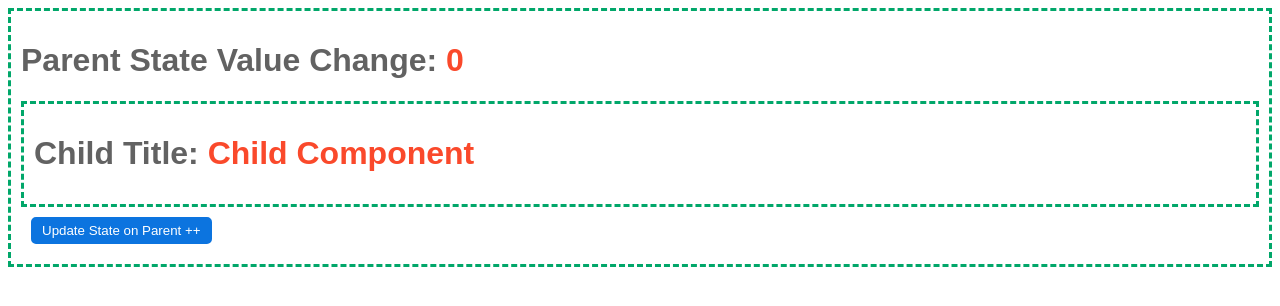
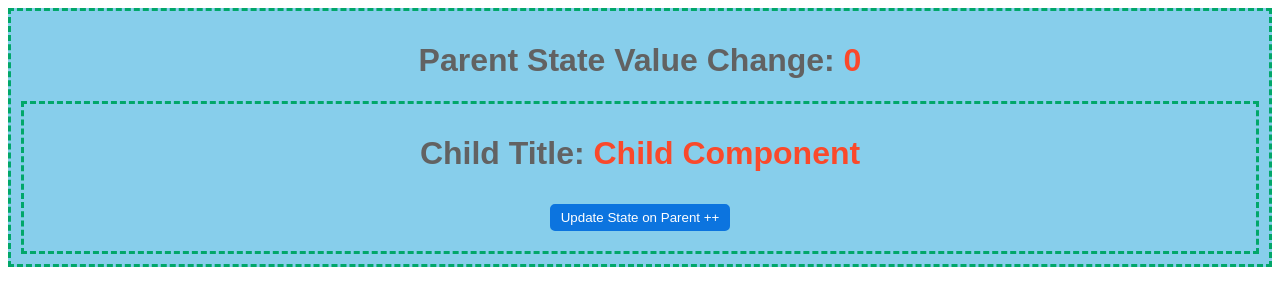
Before and after one commit to brnhensley/react_rendering, a React (Create React App) app: page / in a window 1280 px wide. Shown: the top 306 px of the page. Built offline with nearby package versions, Linux system fonts and the light colour scheme.

Commit message:
reorganize code, move button into child, fix css

```diff
--- a/public/index.html
+++ b/public/index.html
@@ -6,7 +6,7 @@
     <meta name="viewport" content="width=device-width, initial-scale=1" />
     <meta name="theme-color" content="#000000" />
     <link rel="manifest" href="%PUBLIC_URL%/manifest.json" />
-    <title>NR-HELP-XP</title>
+    <title>NR-HALP-XP😿</title>
   </head>
   <body>
     <noscript>You need to enable JavaScript to run this app.</noscript>
--- a/src/App.css
+++ b/src/App.css
@@ -1,22 +1,25 @@
 .App {
   text-align: center;
 }
+
 .Component {
   border: 3px dashed #01a76a;
   padding: 10px;
-  background-color: #ffffff;
+  background-color: skyblue;
   font-family: sans-serif;
   color: #626262;
 }
-.Component .Varible {
+
+.Variable {
   color: #fa492b;
-  /* #70ccd3; */
 }
+
 button {
   border: 5px solid #0c74df;
   margin: 10px;
   background-color: #0c74df;
   color: white;
+  /* sus, seems the button can only be bold or normal, not light */
   font-weight: 200;
   border-radius: 5px;
 }
--- a/src/App.js
+++ b/src/App.js
@@ -1,42 +1,41 @@
-import React from "react";
+import React, { useState } from "react";
 import "./App.css";
 
-function ParentComponent({ childTitle }) {
-  const [value, setValue] = React.useState(0);
-  const ChildTitle = React.useMemo(() => childTitle, [childTitle]);
+const App = () => {
+  return (
+    <div className="App">
+      <ParentComponent childTitle={"Child Component"} />
+    </div>
+  );
+}
+
+export default App
+
+const ParentComponent = ({ childTitle }) => {
+  const [value, setValue] = useState(0);
+
+  const onClickHandler = () => {
+    setValue((previousValue) => previousValue + 1);
+  };
 
   return (
     <div className="Component">
       <h1>
-        Parent State Value Change: <span className="Varible">{value}</span>
+        Parent State Value Change: <span className="Variable">{value}</span>
       </h1>
-
-      <ChildComponent title={ChildTitle} />
-      <button
-        onClick={() => {
-          setValue((value) => value + 1);
-        }}
-      >
-        Update State on Parent ++
-      </button>
+      <ChildComponent title={childTitle} handleOnClick={onClickHandler} />
     </div>
   );
 }
 
-const ChildComponent = function ({ title }) {
+const ChildComponent = (props) => {
+  const { title, handleOnClick } = props;
   return (
     <div className="Component">
       <h1>
-        Child Title: <span className="Varible">{title}</span>
+        Child Title: <span className="Variable">{title}</span>
       </h1>
+      <button onClick={handleOnClick}>Update State on Parent ++</button>
     </div>
   );
 };
-
-export default function App() {
-  return (
-    <div>
-      <ParentComponent childTitle={"Child Component"} className="App" />
-    </div>
-  );
-}
```
Also changed, not shown: 2 other files (tests, documents, lock files or other folders).
